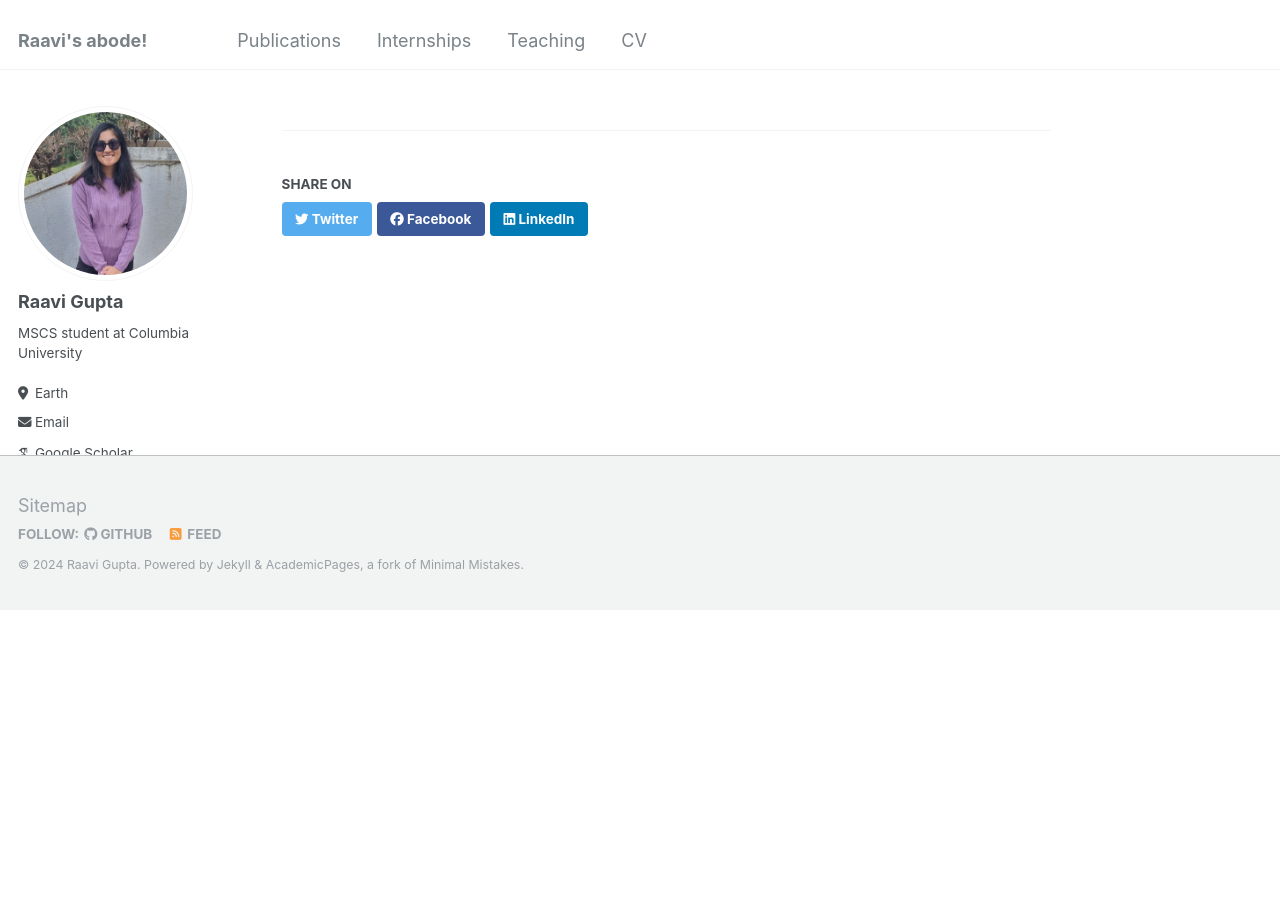
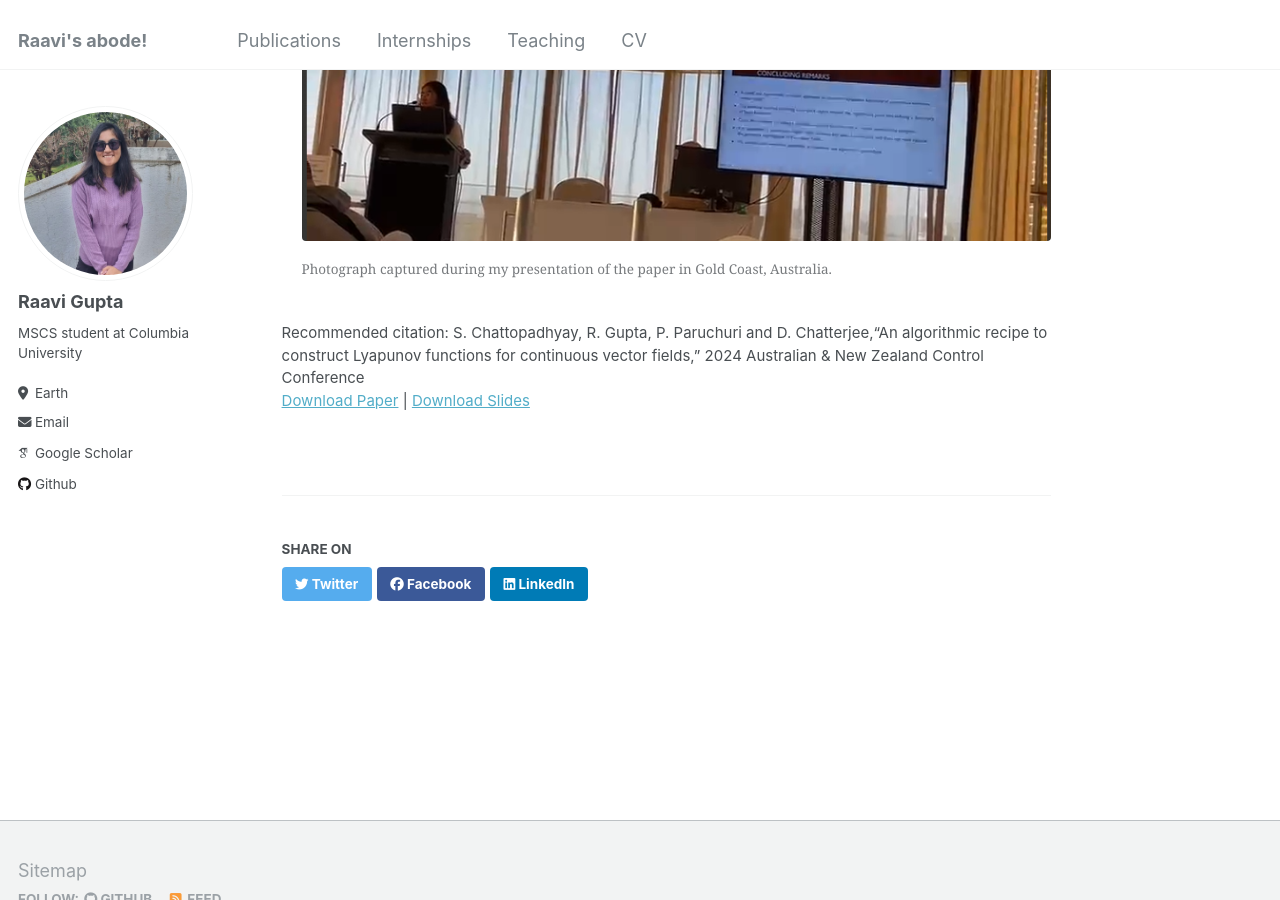
Before and after one commit to raavi02/raavi02.github.io, a Jekyll site: the page built from _publications/anzcc.md, in a window 1280 px wide and 900 px high, scrolled down 798 px. Built offline with Jekyll 4.4.1, drawn with Linux system fonts in a browser that asks for light colours; some web fonts are replaced; before the commit the page ends 1409 px from its top, so only the background shows below that.

Commit message:
picture realigned

```diff
--- a/_publications/anzcc.md
+++ b/_publications/anzcc.md
@@ -15,4 +15,8 @@ citation: 'S. Chattopadhyay, R. Gupta, P. Paruchuri and D. Chatterjee,“An algo
     <p>In this work, we introduce a novel and computationally feasible approach to construct Lyapunov functions for equilibria of nonlinear continuous vector fields. In a general sense, the procedure involves selecting a compact region around the equilibrium point of a given vector field and defining a dictionary of functions in which a Lyapunov function is anticipated to lie. Subsequently, an algorithmic methodology is employed on this selected (neighborhood, dictionary) pair. The algorithm's primary objective is to identify a function that meets a compact set of inequalities encapsulating the Lyapunov function's behavior within the selected region. Notably, this technique is applicable to continuous nonlinear vector fields without requiring special algebraic structures, and it does not even require analytical expressions of the vector fields. A collection of numerical instances is provided to demonstrate the efficacy of our approach.</p>
   </div>
 </div>
-<img src="../images/anzcc.png" alt="Photograph captured during my presentation of the paper in Gold Coast, Australia." width="300" style="margin-left: 20px;">
+
+<figure style="margin-left: 20px; max-width: 100%;">
+    <img src="../images/anzcc.png" alt="" style="width: 100%; height: auto;">
+    <figcaption>Photograph captured during my presentation of the paper in Gold Coast, Australia.</figcaption>
+</figure>
```
